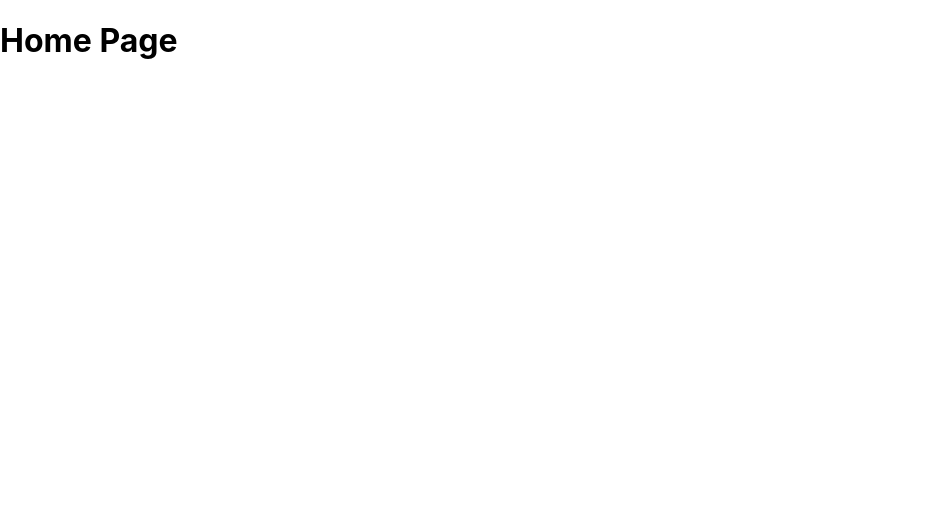
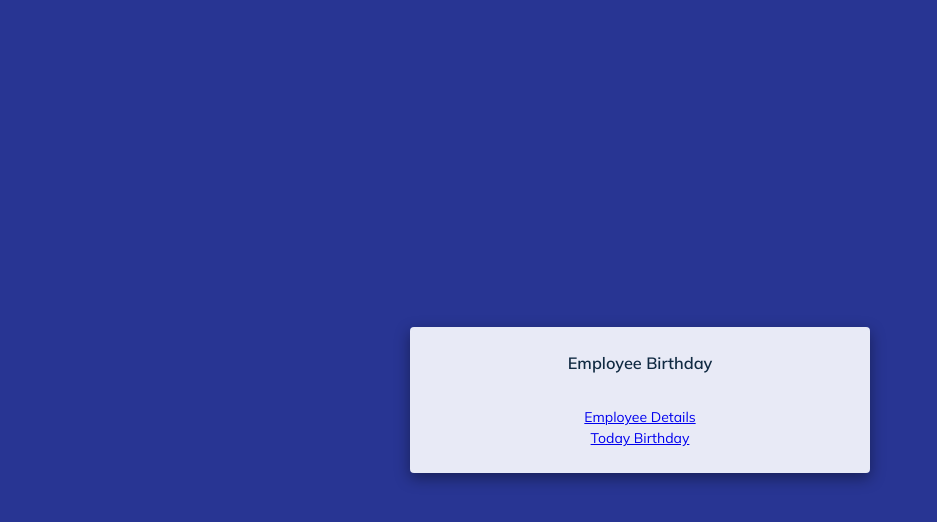
Before and after one commit to Srinivasanaresh72/Reminder_App, a React (Create React App) app: page / in a window 1280 px wide. Shown: the top 522 px of the page, without its empty margins (0-937 px from the left). Built offline with nearby package versions, Linux system fonts and the light colour scheme.

Commit message:
added css for home and error page

```diff
--- a/src/components/Error.js
+++ b/src/components/Error.js
@@ -2,8 +2,8 @@ import React from 'react'
 
 const Error = () => {
     return (
-        <div>
-            <h1> Error Page </h1>
+        <div className="error_page">
+            <h1> !Oops Page not found </h1>
         </div>
     )
 }
--- a/src/components/Home.js
+++ b/src/components/Home.js
@@ -1,9 +1,12 @@
 import React from 'react'
+import { Link } from "react-router-dom";
 
 const Home = () => {
     return (
-        <div>
-            <h1> Home Page </h1>
+        <div className="container" style={{textAlign:"center"}}>
+            <h3> Employee Birthday </h3>
+            <Link to="/empdetails"> Employee Details </Link> <br />
+            <Link to="/empbirthday"> Today Birthday </Link>
         </div>
     )
 }
--- a/src/index.css
+++ b/src/index.css
@@ -1,13 +1,45 @@
-body {
+@import url('https://fonts.googleapis.com/css2?family=Mulish:wght@300;400;500;600;700;800&display=swap');
+
+*,::after,::before{
   margin: 0;
-  font-family: -apple-system, BlinkMacSystemFont, 'Segoe UI', 'Roboto', 'Oxygen',
-    'Ubuntu', 'Cantarell', 'Fira Sans', 'Droid Sans', 'Helvetica Neue',
-    sans-serif;
-  -webkit-font-smoothing: antialiased;
-  -moz-osx-font-smoothing: grayscale;
+  padding: 0;
+  box-sizing: border-box;
 }
 
-code {
-  font-family: source-code-pro, Menlo, Monaco, Consolas, 'Courier New',
-    monospace;
+body{
+  font-family: 'Mulish', sans-serif;
+  background: #283593;
+  color: #102a42;
+  line-height: 1.5;
+  font-size: 0.875rem;
+  min-height: 100vh;
+  display: flex;
+  justify-content: center;
+  align-items: center;
 }
+
+.container{
+  width: 90vw;
+  margin:5rem;
+  background: #e8eaf6;
+  max-width: 460px;
+  border-radius: 0.25rem;
+  padding: 1.5rem 2rem;
+  box-shadow: 0 5px 15px #00000066;
+}
+
+.container h3{
+  font-weight: 600;
+  text-transform: none;
+  margin-bottom: 2rem;
+}
+
+.error_page{
+  color: #283593;
+  background: #e8eaf6;
+  width: 60vw;
+  margin: auto;
+  text-align: center;
+  padding: 10px;
+  border-radius: 5px;
+}
```
Also changed, not shown: src/App.js (+1 -7 lines).
